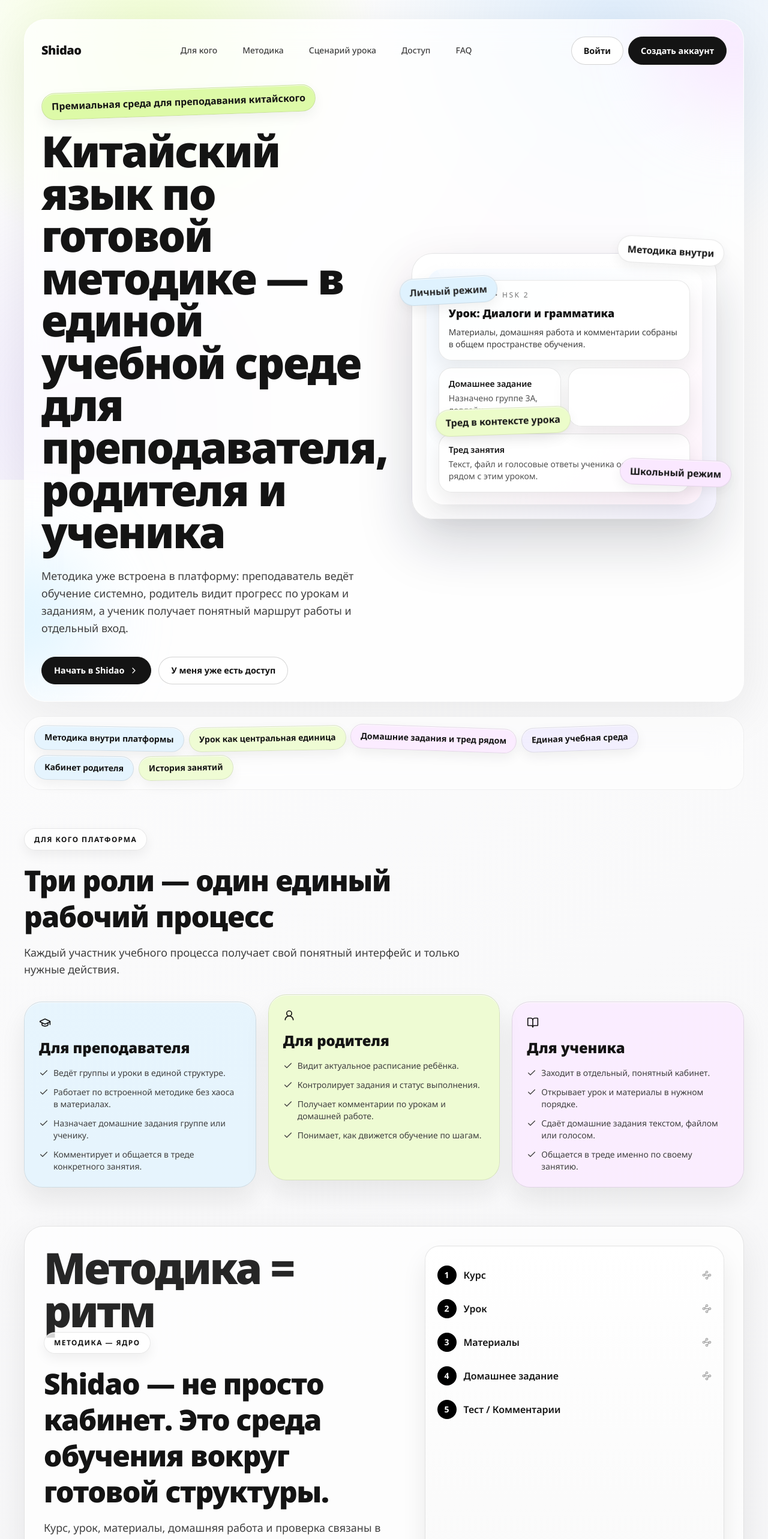
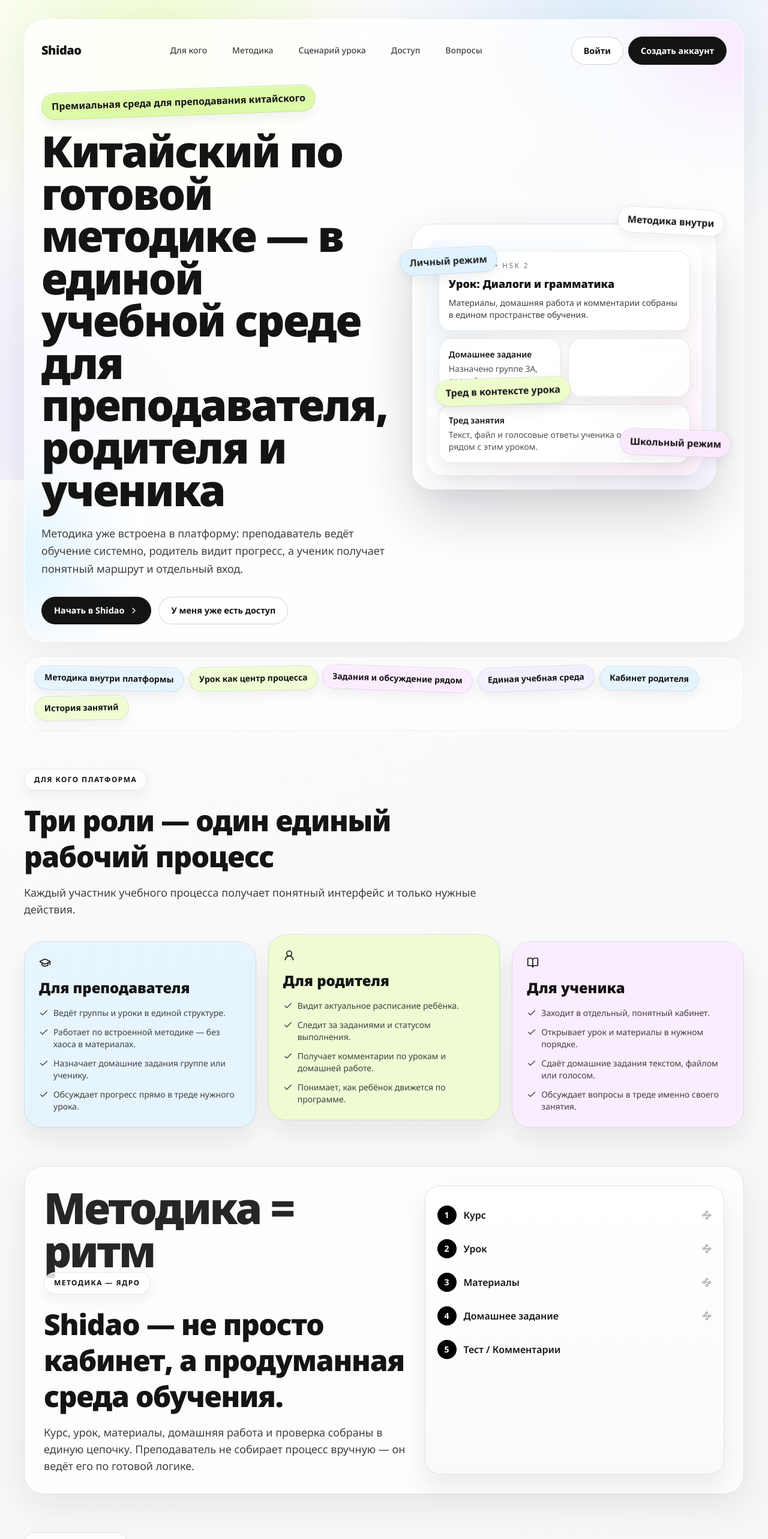
Before and after one commit to istominvi/shidao, a Next.js app: page / in a window 1280 px wide. Shown: the top 2566 px of the page at 60% size. Built offline with nearby package versions, Linux system fonts and the light colour scheme.

Commit message:
Polish landing copy and unify Shidao branding

```diff
--- a/src/app/layout.tsx
+++ b/src/app/layout.tsx
@@ -23,7 +23,7 @@
 });
 
 export const metadata: Metadata = {
-  title: 'ShiDao — обучение китайскому языку',
+  title: 'Shidao — обучение китайскому языку',
   description: 'Платформа для преподавателей, родителей и учеников.'
 };
 
--- a/src/app/login/page.tsx
+++ b/src/app/login/page.tsx
@@ -47,7 +47,7 @@
       <section className="container mt-8 pb-12">
         <div className="mx-auto max-w-xl glass rounded-3xl p-6 md:p-8">
           <p className="chip bg-sky-100 text-sky-700">Единый вход</p>
-          <h1 className="mt-4 text-3xl font-black">Вход в ShiDao</h1>
+          <h1 className="mt-4 text-3xl font-black">Вход в Shidao</h1>
           <p className="mt-2 text-sm text-neutral-600">
             Взрослые входят по email. Ученики входят по выданному логину ученика через эту же форму.
           </p>
--- a/src/components/landing-page.tsx
+++ b/src/components/landing-page.tsx
@@ -17,7 +17,7 @@
   Waypoints
 } from 'lucide-react';
 
-const trustItems = ['Методика внутри платформы', 'Урок как центральная единица', 'Домашние задания и тред рядом', 'Единая учебная среда', 'Кабинет родителя', 'История занятий'];
+const trustItems = ['Методика внутри платформы', 'Урок как центр процесса', 'Задания и обсуждение рядом', 'Единая учебная среда', 'Кабинет родителя', 'История занятий'];
 
 const audienceCards = [
   {
@@ -25,26 +25,26 @@
     title: 'Для преподавателя',
     tone: 'bg-sky-100/70',
     icon: GraduationCap,
-    points: ['Ведёт группы и уроки в единой структуре.', 'Работает по встроенной методике без хаоса в материалах.', 'Назначает домашние задания группе или ученику.', 'Комментирует и общается в треде конкретного занятия.']
+    points: ['Ведёт группы и уроки в единой структуре.', 'Работает по встроенной методике — без хаоса в материалах.', 'Назначает домашние задания группе или ученику.', 'Обсуждает прогресс прямо в треде нужного урока.']
   },
   {
     id: 'parent',
     title: 'Для родителя',
     tone: 'bg-lime-100/80',
     icon: UserRound,
-    points: ['Видит актуальное расписание ребёнка.', 'Контролирует задания и статус выполнения.', 'Получает комментарии по урокам и домашней работе.', 'Понимает, как движется обучение по шагам.']
+    points: ['Видит актуальное расписание ребёнка.', 'Следит за заданиями и статусом выполнения.', 'Получает комментарии по урокам и домашней работе.', 'Понимает, как ребёнок движется по программе.']
   },
   {
     id: 'student',
     title: 'Для ученика',
     tone: 'bg-fuchsia-100/70',
     icon: BookOpen,
-    points: ['Заходит в отдельный, понятный кабинет.', 'Открывает урок и материалы в нужном порядке.', 'Сдаёт домашние задания текстом, файлом или голосом.', 'Общается в треде именно по своему занятию.']
+    points: ['Заходит в отдельный, понятный кабинет.', 'Открывает урок и материалы в нужном порядке.', 'Сдаёт домашние задания текстом, файлом или голосом.', 'Обсуждает вопросы в треде именно своего занятия.']
   }
 ];
 
 const workflow = [
-  'Урок появляется в расписании и сразу фиксирует контекст занятия.',
+  'Урок появляется в расписании и задаёт рамку занятия.',
   'Преподаватель открывает материалы и задаёт формат работы на урок.',
   'Домашнее задание назначается группе или конкретному ученику.',
   'Ученик отправляет ответ текстом, файлом или голосовым сообщением.',
@@ -69,7 +69,7 @@
   },
   {
     q: 'Что видит родитель в системе?',
-    a: 'Расписание, задания, статусы выполнения, комментарии и историю занятий — всё в одном интерфейсе.'
+    a: 'Расписание, задания, статусы выполнения, комментарии и историю занятий — всё в одном месте.'
   },
   {
     q: 'Можно ли использовать платформу частному преподавателю?',
@@ -81,7 +81,7 @@
   },
   {
     q: 'Как устроены задания и коммуникация?',
-    a: 'Задания назначаются по уроку, а обсуждение сохраняется в треде этого же занятия — без потери контекста.'
+    a: 'Задания назначаются по уроку, а обсуждение остаётся в треде этого же занятия — ничего не теряется.'
   },
   {
     q: 'Можно ли прикладывать файлы и голосовые сообщения?',
@@ -121,7 +121,7 @@
               <a href="#method" className="rounded-full border border-transparent px-4 py-2 text-neutral-800 transition hover:border-black/10 hover:bg-black hover:text-white">Методика</a>
               <a href="#workflow" className="rounded-full border border-transparent px-4 py-2 text-neutral-800 transition hover:border-black/10 hover:bg-black hover:text-white">Сценарий урока</a>
               <a href="#access" className="rounded-full border border-transparent px-4 py-2 text-neutral-800 transition hover:border-black/10 hover:bg-black hover:text-white">Доступ</a>
-              <a href="#faq" className="rounded-full border border-transparent px-4 py-2 text-neutral-800 transition hover:border-black/10 hover:bg-black hover:text-white">FAQ</a>
+              <a href="#faq" className="rounded-full border border-transparent px-4 py-2 text-neutral-800 transition hover:border-black/10 hover:bg-black hover:text-white">Вопросы</a>
             </nav>
             <div className="flex gap-2">
               <Link href="/login" className="landing-btn landing-btn-muted">Войти</Link>
@@ -132,10 +132,10 @@
           <div className="relative z-10 mt-10 grid items-center gap-10 lg:grid-cols-[1.03fr_0.97fr]">
             <div>
               <p className="landing-chip -rotate-2 bg-lime-200/85">Премиальная среда для преподавания китайского</p>
-              <h1 className="mt-6 text-4xl font-black leading-[0.98] tracking-[-0.03em] md:text-7xl">Китайский язык по готовой методике — в единой учебной среде для преподавателя, родителя и ученика</h1>
+              <h1 className="mt-6 text-4xl font-black leading-[0.98] tracking-[-0.03em] md:text-7xl">Китайский по готовой методике — в единой учебной среде для преподавателя, родителя и ученика</h1>
               <p className="mt-6 max-w-xl text-base leading-relaxed text-neutral-700 md:text-lg">
-                Методика уже встроена в платформу: преподаватель ведёт обучение системно, родитель видит прогресс по
-                урокам и заданиям, а ученик получает понятный маршрут работы и отдельный вход.
+                Методика уже встроена в платформу: преподаватель ведёт обучение системно, родитель видит прогресс, а
+                ученик получает понятный маршрут и отдельный вход.
               </p>
               <div className="mt-8 flex flex-wrap gap-3">
                 <Link href="/join" className="landing-btn landing-btn-primary inline-flex items-center gap-2">Начать в Shidao <ChevronRight className="size-4" /></Link>
@@ -163,7 +163,7 @@
                   <article className="landing-card">
                     <p className="text-xs uppercase tracking-[0.2em] text-neutral-500">Сегодня • HSK 2</p>
                     <h3 className="mt-2 text-lg font-black">Урок: Диалоги и грамматика</h3>
-                    <p className="mt-2 text-sm text-neutral-700">Материалы, домашняя работа и комментарии собраны в общем пространстве обучения.</p>
+                    <p className="mt-2 text-sm text-neutral-700">Материалы, домашняя работа и комментарии собраны в едином пространстве обучения.</p>
                   </article>
                   <div className="mt-3 grid gap-3 sm:grid-cols-2">
                     <article className="landing-card bg-white/90">
@@ -200,7 +200,7 @@
         <SectionTitle
           eyebrow="Для кого платформа"
           title="Три роли — один единый рабочий процесс"
-          description="Каждый участник учебного процесса получает свой понятный интерфейс и только нужные действия."
+          description="Каждый участник учебного процесса получает понятный интерфейс и только нужные действия."
         />
         <div className="mt-10 grid gap-5 md:grid-cols-6">
           {audienceCards.map(({ id, title, icon: Icon, points, tone }, index) => (
@@ -223,8 +223,8 @@
             <p className="text-4xl font-black leading-none tracking-[-0.04em] text-black/85 md:text-7xl">Методика = ритм</p>
             <SectionTitle
               eyebrow="Методика — ядро"
-              title="Shidao — не просто кабинет. Это среда обучения вокруг готовой структуры."
-              description="Курс, урок, материалы, домашняя работа и проверка связаны в единую цепочку. Преподаватель не собирает процесс вручную — он ведёт его по заранее выстроенной логике."
+              title="Shidao — не просто кабинет, а продуманная среда обучения."
+              description="Курс, урок, материалы, домашняя работа и проверка собраны в единую цепочку. Преподаватель не собирает процесс вручную — он ведёт его по готовой логике."
             />
           </div>
           <div className="landing-surface rounded-[1.5rem] border border-black/10 bg-gradient-to-b from-white to-neutral-50 p-5">
@@ -243,7 +243,7 @@
         <SectionTitle
           eyebrow="Как это работает"
           title="Сценарий одного урока — прозрачно для всех"
-          description="Всё, что происходит вокруг урока, остаётся в связной рабочей среде и не теряется в чатах и заметках."
+          description="Всё, что происходит вокруг урока, остаётся в рабочем пространстве и не теряется в чатах и заметках."
         />
         <ol className="mt-8 grid gap-4 md:grid-cols-5">
           {workflow.map((item, idx) => (
@@ -268,8 +268,8 @@
           <p className="landing-chip rotate-2 bg-violet-100/90">Личный и школьный режим</p>
           <h3 className="mt-5 text-3xl font-black leading-tight">Подходит частным преподавателям и командам школ</h3>
           <p className="mt-4 text-sm leading-relaxed text-neutral-700 md:text-base">
-            Начинайте в личном формате и масштабируйтесь до школьного режима, когда растёт команда. Доступы и данные
-            разделяются аккуратно, чтобы каждый работал в своей зоне ответственности.
+            Начинайте в личном формате и переходите в школьный режим, когда растёт команда. Доступы и данные
+            разграничены аккуратно, чтобы каждый работал в своей зоне ответственности.
           </p>
           <div className="mt-6 flex flex-wrap gap-2">
             <span className="landing-chip bg-sky-100/80"><GraduationCap className="size-4" /> Частный преподаватель</span>
@@ -282,7 +282,7 @@
         <SectionTitle
           eyebrow="Функциональные блоки"
           title="Всё, что нужно для системного обучения китайскому"
-          description="Ключевые возможности собраны в общем пространстве обучения и работают в контексте реальных уроков."
+          description="Ключевые возможности собраны в едином пространстве и работают в контексте реальных уроков."
         />
         <div className="mt-8 grid gap-3 sm:grid-cols-2 lg:grid-cols-4">
           {featureCards.map(({ title, icon: Icon }, idx) => (
@@ -296,7 +296,7 @@
 
       <section id="faq" className="container mt-16">
         <SectionTitle
-          eyebrow="FAQ"
+          eyebrow="Частые вопросы"
           title="Коротко о самом важном"
           description="Собрали ответы на частые вопросы перед стартом работы в Shidao."
         />
--- a/src/components/top-nav.tsx
+++ b/src/components/top-nav.tsx
@@ -67,7 +67,7 @@
     <header className="container pt-6">
       <div className="glass flex items-center justify-between gap-3 rounded-3xl px-5 py-4 shadow-sm">
         <Link href="/" className="text-xl font-black tracking-tight">
-          ShiDao.ru
+          Shidao
         </Link>
         <nav className="hidden gap-2 md:flex">
           <Link href="/" className={navLinkStyle}>Главная</Link>
```
